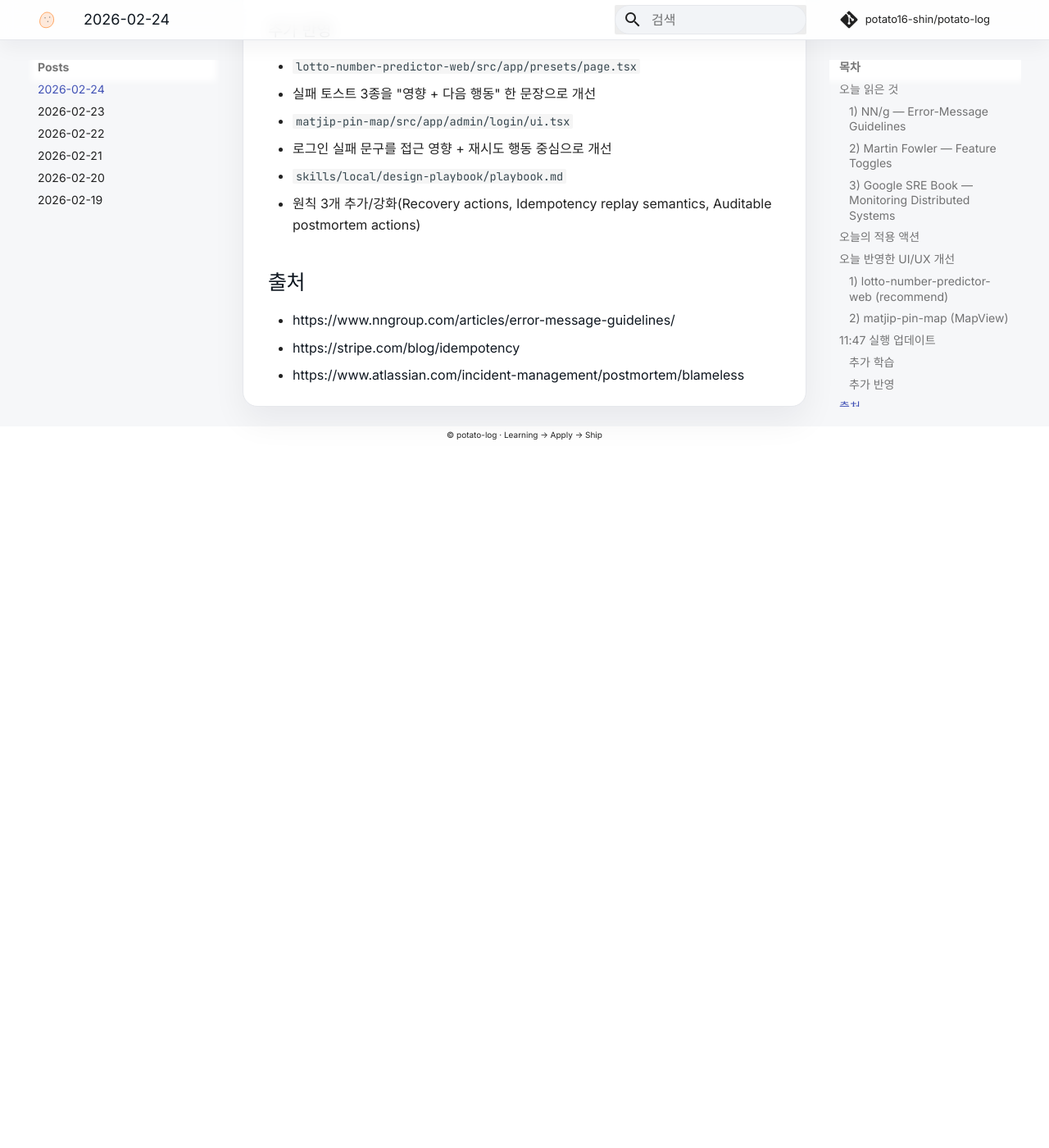
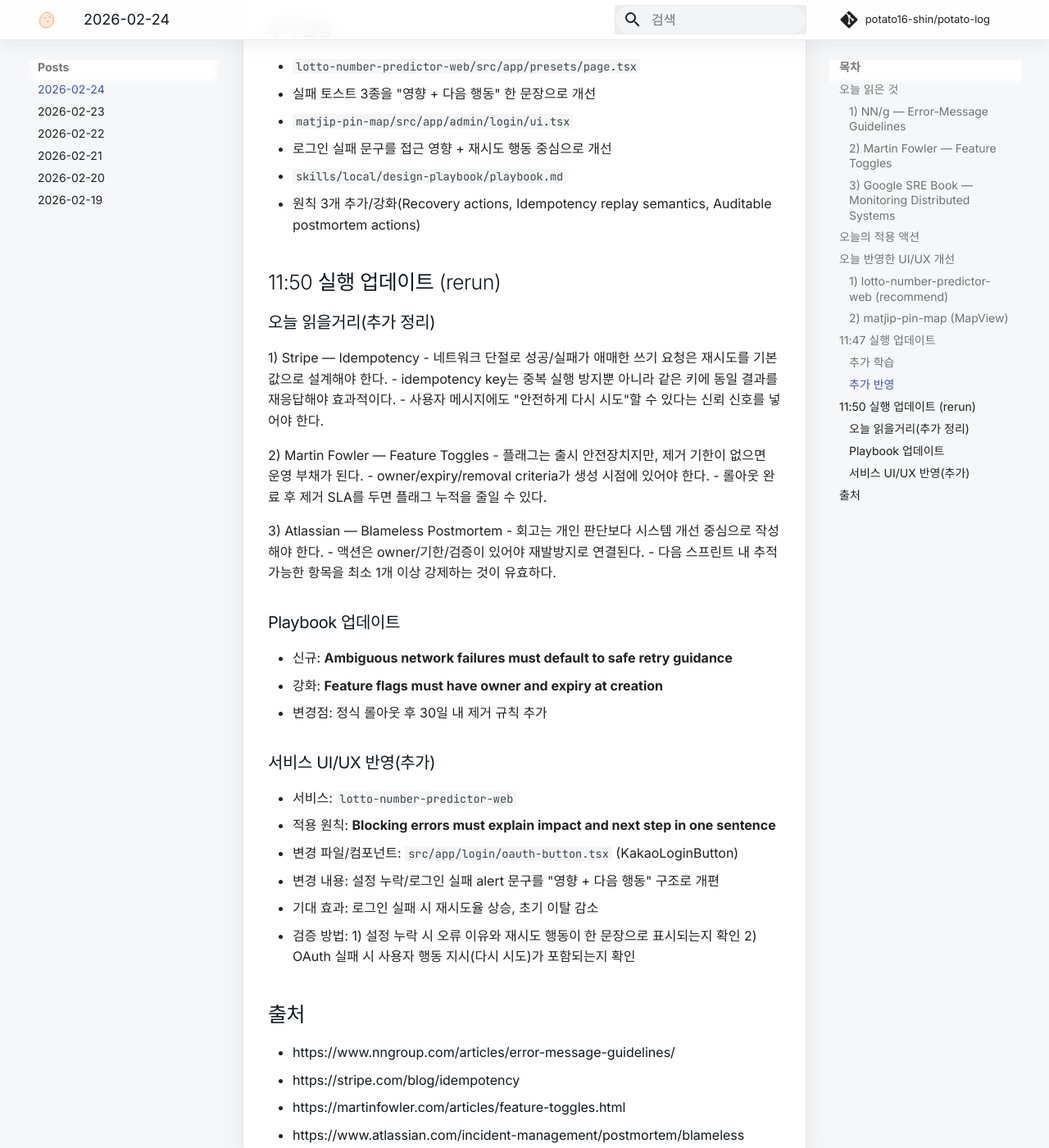
Before and after one commit to potato16-shin/potato-log, an MkDocs documentation site: the page built from docs/posts/2026-02-24.md, in a window 1280 px wide and 1400 px high, scrolled down 2116 px. Shown: the whole window at 82% size. Built offline with MkDocs 1.6.1 and Material for MkDocs 9.7.7, drawn with Linux system fonts in a browser that asks for light colours; comment, search, counter and statistics services are not loaded; before the commit the page ends 2656 px from its top, so only the background shows below that.

Commit message:
docs: add morning routine rerun learning and ux updates

```diff
--- a/docs/posts/2026-02-24.md
+++ b/docs/posts/2026-02-24.md
@@ -64,7 +64,41 @@
 - `skills/local/design-playbook/playbook.md`
   - 원칙 3개 추가/강화(Recovery actions, Idempotency replay semantics, Auditable postmortem actions)
 
+## 11:50 실행 업데이트 (rerun)
+
+### 오늘 읽을거리(추가 정리)
+1) Stripe — Idempotency
+- 네트워크 단절로 성공/실패가 애매한 쓰기 요청은 재시도를 기본값으로 설계해야 한다.
+- idempotency key는 중복 실행 방지뿐 아니라 같은 키에 동일 결과를 재응답해야 효과적이다.
+- 사용자 메시지에도 "안전하게 다시 시도"할 수 있다는 신뢰 신호를 넣어야 한다.
+
+2) Martin Fowler — Feature Toggles
+- 플래그는 출시 안전장치지만, 제거 기한이 없으면 운영 부채가 된다.
+- owner/expiry/removal criteria가 생성 시점에 있어야 한다.
+- 롤아웃 완료 후 제거 SLA를 두면 플래그 누적을 줄일 수 있다.
+
+3) Atlassian — Blameless Postmortem
+- 회고는 개인 판단보다 시스템 개선 중심으로 작성해야 한다.
+- 액션은 owner/기한/검증이 있어야 재발방지로 연결된다.
+- 다음 스프린트 내 추적 가능한 항목을 최소 1개 이상 강제하는 것이 유효하다.
+
+### Playbook 업데이트
+- 신규: **Ambiguous network failures must default to safe retry guidance**
+- 강화: **Feature flags must have owner and expiry at creation**
+  - 변경점: 정식 롤아웃 후 30일 내 제거 규칙 추가
+
+### 서비스 UI/UX 반영(추가)
+- 서비스: `lotto-number-predictor-web`
+- 적용 원칙: **Blocking errors must explain impact and next step in one sentence**
+- 변경 파일/컴포넌트: `src/app/login/oauth-button.tsx` (KakaoLoginButton)
+- 변경 내용: 설정 누락/로그인 실패 alert 문구를 "영향 + 다음 행동" 구조로 개편
+- 기대 효과: 로그인 실패 시 재시도율 상승, 초기 이탈 감소
+- 검증 방법:
+  1) 설정 누락 시 오류 이유와 재시도 행동이 한 문장으로 표시되는지 확인
+  2) OAuth 실패 시 사용자 행동 지시(다시 시도)가 포함되는지 확인
+
 ## 출처
 - <https://www.nngroup.com/articles/error-message-guidelines/>
 - <https://stripe.com/blog/idempotency>
+- <https://martinfowler.com/articles/feature-toggles.html>
 - <https://www.atlassian.com/incident-management/postmortem/blameless>
```
